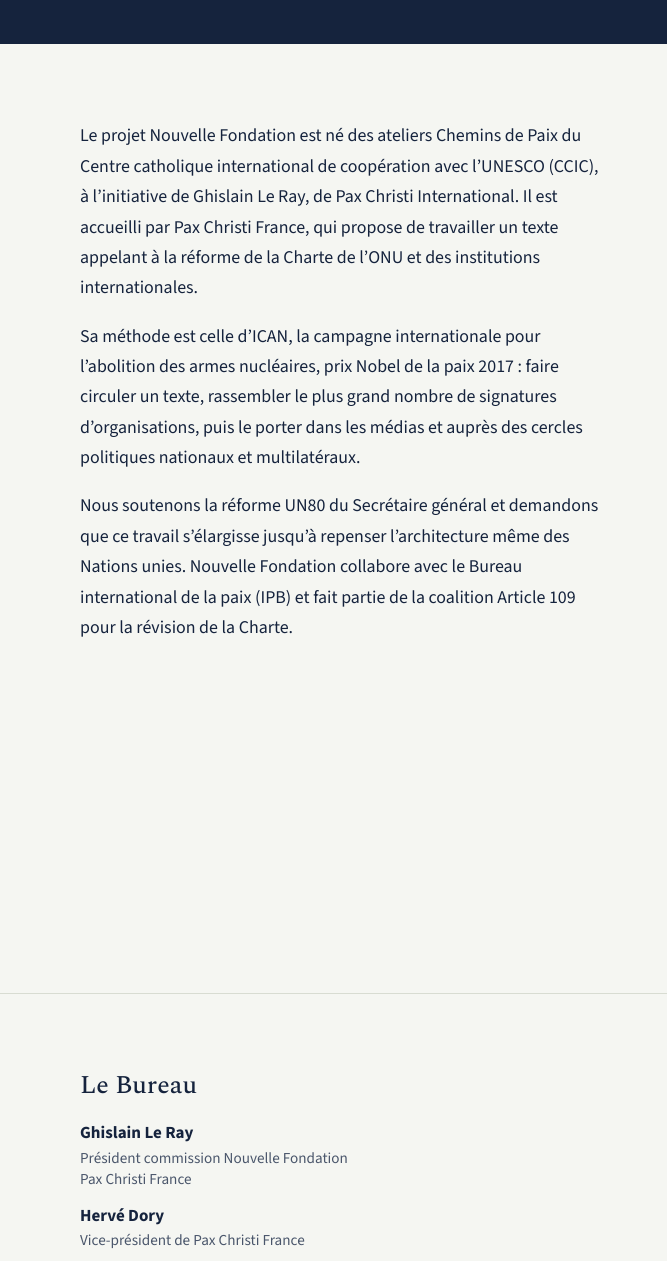
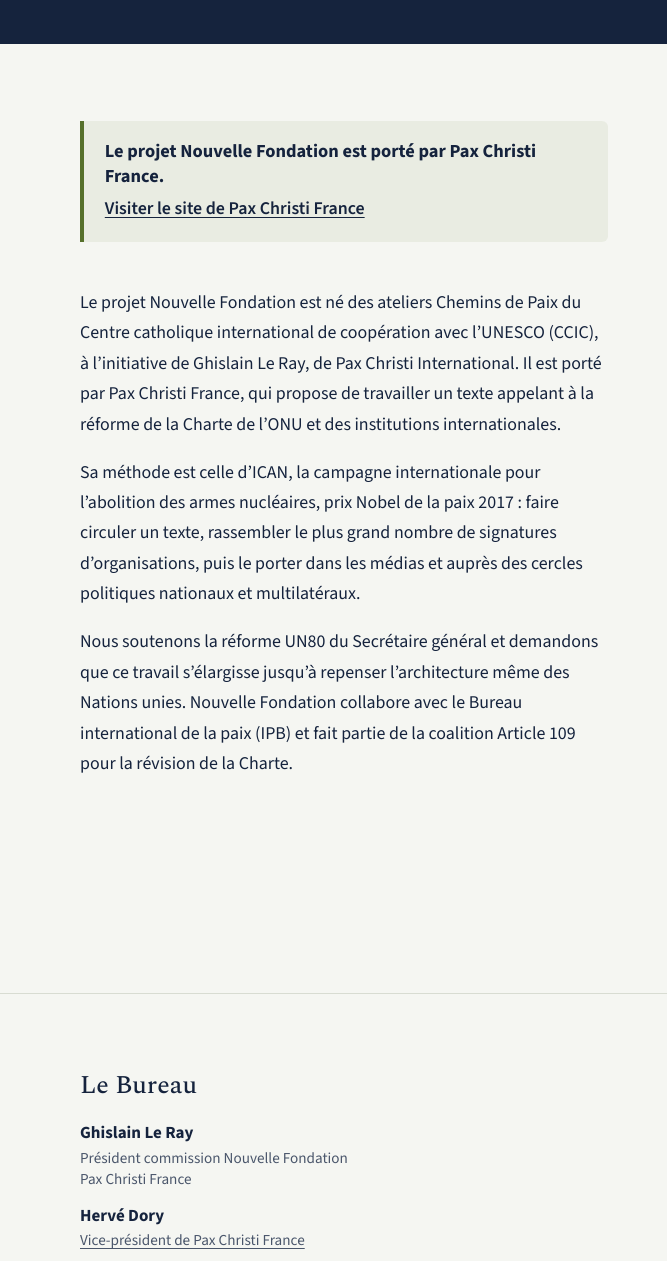
Before and after one commit to Ahma2sy/nouvellefondation-onu, an Eleventy site: page src/pages/projet.njk in a window 1280 px wide. Shown: the part 320-1581 px from the top of the page, 0-667 px from the left. Built offline with nearby package versions, Linux system fonts and the light colour scheme; Eleventy itself is replaced by a stand-in of ours; files that its build step writes are made by us from their sources.

Commit message:
Le projet : porté par Pax Christi France, lien sur la fonction d'H. Dory
Co-Authored-By: Claude Opus 5.5 <noreply@anthropic.com>
Claude-Session: https://claude.ai/code/session_016U9R2sioYp55cgWrkdANpL

```diff
--- a/src/_data/projet.yml
+++ b/src/_data/projet.yml
@@ -8,10 +8,20 @@ intro:
   fr: Une coalition d’ONG et de juristes de droit international qui appelle à réformer la Charte des Nations unies.
   en: A coalition of NGOs and international lawyers calling for a reform of the UN Charter.
   es: Una coalición de ONG y juristas de derecho internacional que pide reformar la Carta de las Naciones Unidas.
+porteur:
+  texte:
+    fr: Le projet Nouvelle Fondation est porté par Pax Christi France.
+    en: The New Foundation project is led by Pax Christi France.
+    es: El proyecto Nueva Fundación está impulsado por Pax Christi Francia.
+  lien:
+    fr: Visiter le site de Pax Christi France
+    en: Visit the Pax Christi France website
+    es: Visitar el sitio de Pax Christi Francia
+  url: https://www.paxchristi.fr/
 paragraphes:
-- fr: Le projet Nouvelle Fondation est né des ateliers Chemins de Paix du Centre catholique international de coopération avec l’UNESCO (CCIC), à l’initiative de Ghislain Le Ray, de Pax Christi International. Il est accueilli par Pax Christi France, qui propose de travailler un texte appelant à la réforme de la Charte de l’ONU et des institutions internationales.
-  en: The New Foundation project grew out of the Paths of Peace workshops of the International Catholic Centre for Cooperation with UNESCO (CCIC), on the initiative of Ghislain Le Ray of Pax Christi International. It is hosted by Pax Christi France, which set out to draft a text calling for reform of the UN Charter and international institutions.
-  es: El proyecto Nueva Fundación nació de los talleres Caminos de Paz del Centro Católico Internacional de Cooperación con la UNESCO (CCIC), por iniciativa de Ghislain Le Ray, de Pax Christi Internacional. Está acogido por Pax Christi Francia, que propuso elaborar un texto que llama a reformar la Carta de la ONU y las instituciones internacionales.
+- fr: Le projet Nouvelle Fondation est né des ateliers Chemins de Paix du Centre catholique international de coopération avec l’UNESCO (CCIC), à l’initiative de Ghislain Le Ray, de Pax Christi International. Il est porté par Pax Christi France, qui propose de travailler un texte appelant à la réforme de la Charte de l’ONU et des institutions internationales.
+  en: The New Foundation project grew out of the Paths of Peace workshops of the International Catholic Centre for Cooperation with UNESCO (CCIC), on the initiative of Ghislain Le Ray of Pax Christi International. It is led by Pax Christi France, which set out to draft a text calling for reform of the UN Charter and international institutions.
+  es: El proyecto Nueva Fundación nació de los talleres Caminos de Paz del Centro Católico Internacional de Cooperación con la UNESCO (CCIC), por iniciativa de Ghislain Le Ray, de Pax Christi Internacional. Está impulsado por Pax Christi Francia, que propuso elaborar un texto que llama a reformar la Carta de la ONU y las instituciones internacionales.
 - fr: 'Sa méthode est celle d’ICAN, la campagne internationale pour l’abolition des armes nucléaires, prix Nobel de la paix 2017 : faire circuler un texte, rassembler le plus grand nombre de signatures d’organisations, puis le porter dans les médias et auprès des cercles politiques nationaux et multilatéraux.'
   en: 'Its method is that of ICAN, the International Campaign to Abolish Nuclear Weapons, winner of the 2017 Nobel Peace Prize: circulate a text, gather as many organisational signatures as possible, then take it to the media and to national and multilateral policy circles.'
   es: 'Su método es el de ICAN, la Campaña Internacional para Abolir las Armas Nucleares, premio Nobel de la Paz 2017: hacer circular un texto, reunir el mayor número posible de firmas de organizaciones y luego llevarlo a los medios y a los círculos políticos nacionales y multilaterales.'
@@ -43,6 +53,7 @@ bureau:
     fr: Vice-président de Pax Christi France
     en: Vice-President, Pax Christi France
     es: Vicepresidente de Pax Christi Francia
+  lien: https://www.paxchristi.fr/
 - nom: Alfonso Zardi
   role:
     fr: "Président de Chrétiens de la Méditerranée\nReprésentant de Pax Christi International au Conseil de l’Europe"
--- a/src/_data/site.yml
+++ b/src/_data/site.yml
@@ -192,8 +192,8 @@ ui:
     es: Página original del proyecto
   piedDePage:
     fr: Projet Nouvelle Fondation des institutions internationales, porté par Pax Christi France.
-    en: New Foundation of International Institutions project, hosted by Pax Christi France.
-    es: Proyecto Nueva Fundación de las Instituciones Internacionales, acogido por Pax Christi Francia.
+    en: New Foundation of International Institutions project, led by Pax Christi France.
+    es: Proyecto Nueva Fundación de las Instituciones Internacionales, impulsado por Pax Christi Francia.
   creditPhoto:
     fr: Le Palais des Nations, Genève
     en: The Palais des Nations, Geneva
--- a/src/assets/css/style.css
+++ b/src/assets/css/style.css
@@ -306,6 +306,9 @@ p { margin: 0; }
 @media (max-width: 800px) { .footer-grid { grid-template-columns: 1fr; } }
 
 /* Page Le projet : logo sous la photo, encouragement moral */
+.prose .porteur { display: grid; gap: .35rem; margin: 0 0 1.75rem; padding: 1.1rem 1.3rem; border-left: 4px solid var(--olive); background: color-mix(in srgb, var(--olive) 8%, transparent); border-radius: 0 6px 6px 0; }
+.prose .porteur strong { font-size: 1.15rem; font-weight: 700; line-height: 1.35; }
+.prose .porteur a { font-weight: 600; justify-self: start; }
 .logo-projet { margin-top: 2rem; background: var(--logo-bg); border: 1px solid var(--rule); border-radius: 6px; padding: clamp(1.5rem, 4vw, 2.5rem); display: grid; place-items: center; }
 .logo-projet img { width: 100%; max-width: 30rem; }
 .encouragement { margin-top: 2.5rem; padding: 1.25rem 1.4rem; border-left: 4px solid var(--olive); background: color-mix(in srgb, var(--olive) 8%, transparent); border-radius: 0 6px 6px 0; }
--- a/src/pages/projet.njk
+++ b/src/pages/projet.njk
@@ -10,6 +10,12 @@ permalink: "{{ site.pages.projet.url[lang] }}"
 <section class="section first">
   <div class="wrap projet-grid">
     <div class="prose">
+      {%- if P.porteur %}
+      <p class="porteur">
+        <strong>{{ P.porteur.texte | t(lang) }}</strong>
+        <a href="{{ P.porteur.url }}" target="_blank" rel="noopener">{{ P.porteur.lien | t(lang) }}</a>
+      </p>
+      {%- endif %}
       {%- for p in P.paragraphes %}
       <p>{{ p | t(lang) }}</p>
       {%- endfor %}
@@ -29,7 +35,7 @@ permalink: "{{ site.pages.projet.url[lang] }}"
       <h2>{{ P.bureauTitre | t(lang) }}</h2>
       <ul class="people">
         {%- for m in P.bureau %}
-        <li><strong>{{ m.nom }}</strong><span>{{ m.role | t(lang) }}</span></li>
+        <li><strong>{{ m.nom }}</strong><span>{% if m.lien %}<a href="{{ m.lien }}" target="_blank" rel="noopener">{{ m.role | t(lang) }}</a>{% else %}{{ m.role | t(lang) }}{% endif %}</span></li>
         {%- endfor %}
       </ul>
     </div>
```
